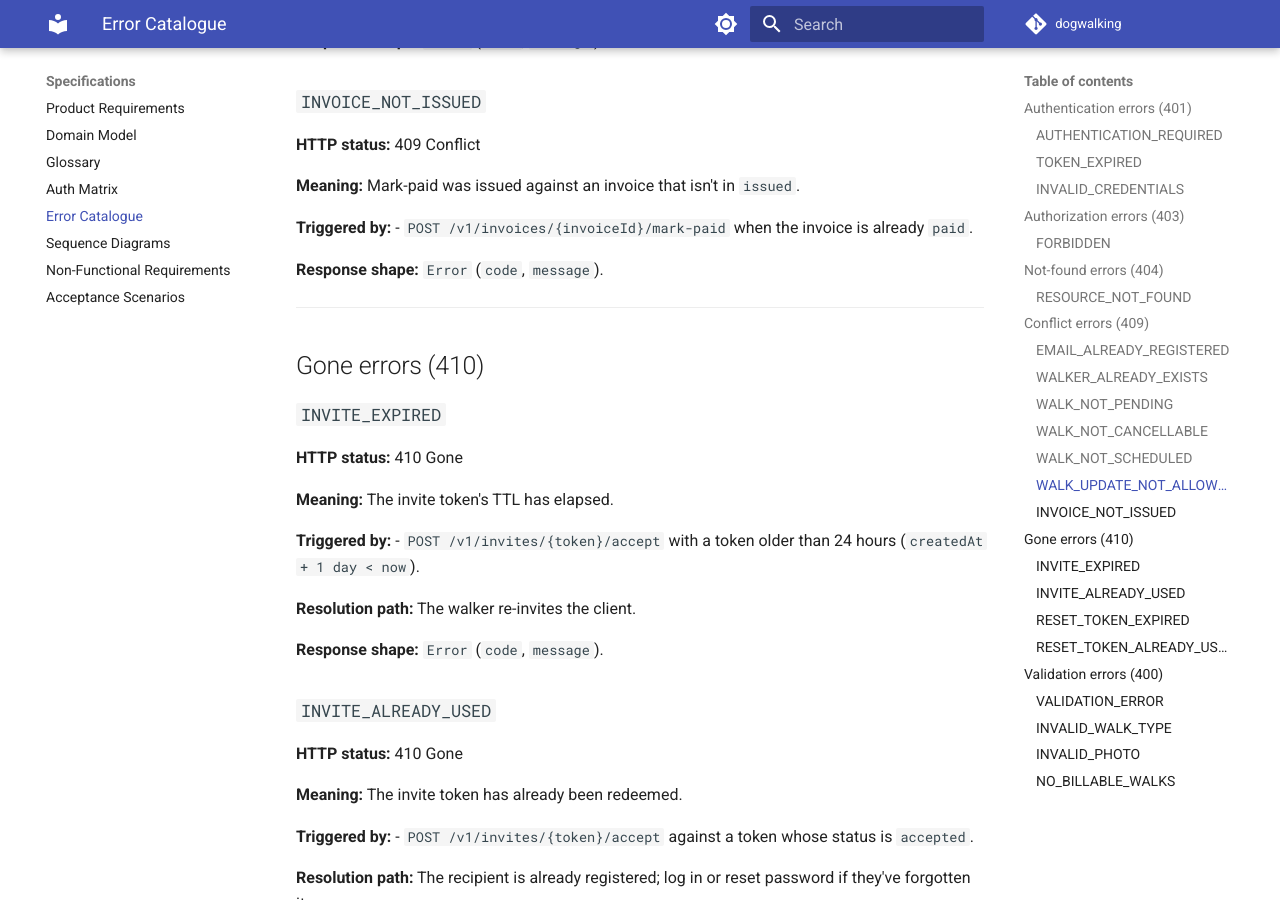
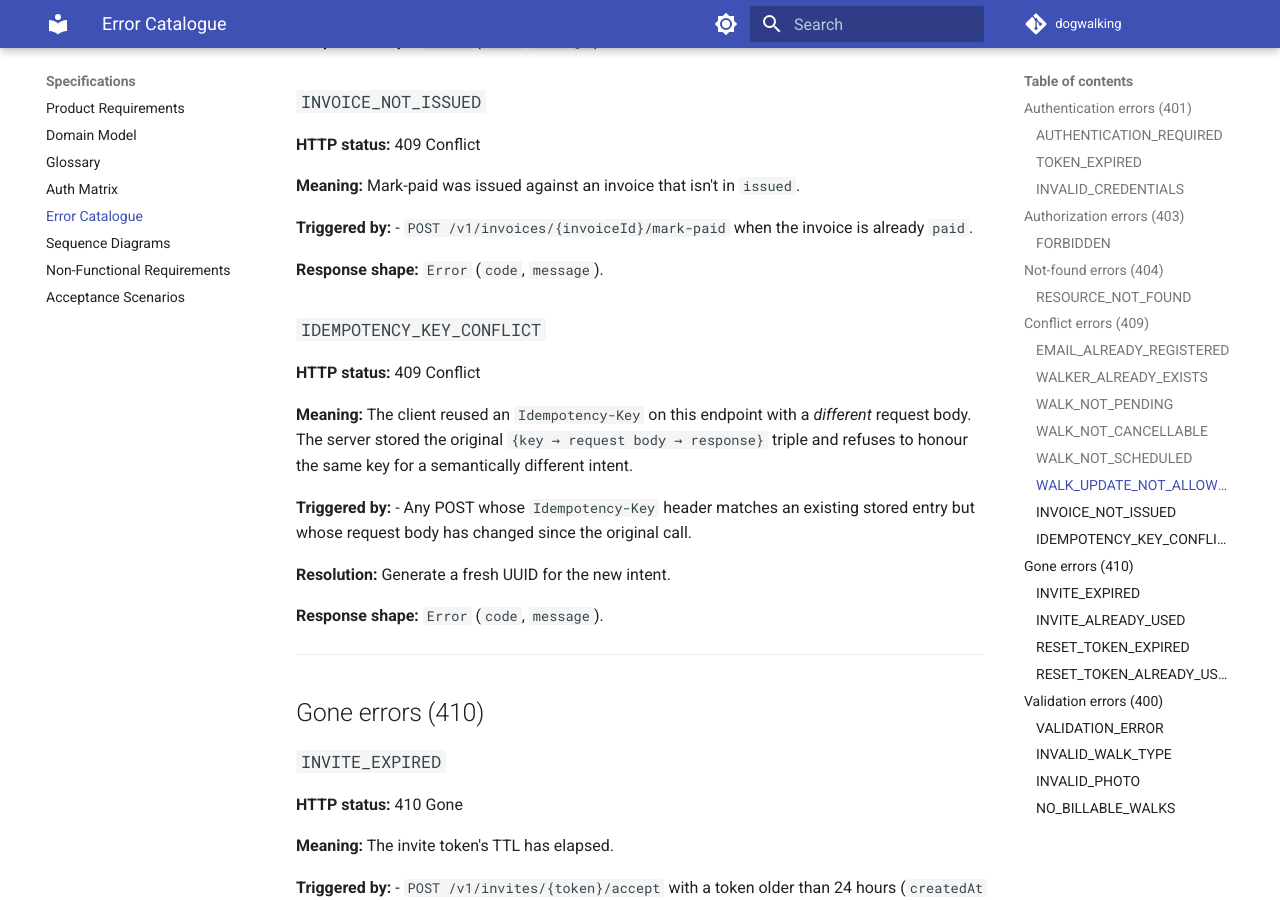
Before and after one commit to dataGriff/spec-dog-walking, an MkDocs documentation site: the page built from docs/specifications/error-catalogue.md, in a window 1280 px wide and 900 px high, scrolled down 3749 px. Built offline with MkDocs 1.6.1 and Material for MkDocs 9.7.7, drawn with Linux system fonts in a browser that asks for light colours.

Commit message:
feat: Idempotency-Key on every POST op (suite v1.0.9)
Every POST in the API now declares a required Idempotency-Key
header parameter (UUID per intent), declared once under
components.parameters.IdempotencyKey and `$ref`-ed from all 13
POST operations. The server replays the stored response on
retry; without this, mobile / agentic / chat clients produce
duplicates on lost responses.

Per Stripe / IETF draft-ietf-httpapi-idempotency-key-header and
SUITE-DESIGN §4.6. Scoped to POST only; PUT/PATCH/DELETE are
verb-idempotent and the header is optional on them.

- components.parameters.IdempotencyKey added (UUID, in: header,
  required: true).
- $ref added to all 13 POSTs: registerWalker, login,
  requestPasswordReset, confirmPasswordReset, acceptInvite,
  addClient, addDog, scheduleWalk, cancelWalk, completeWalk,
  postWalkUpdate, generateInvoice, markInvoicePaid.
- error-catalogue.md: new IDEMPOTENCY_KEY_CONFLICT (409) entry
  for the same-key-different-body case.
- phase-3 sidecar: re-signed error-catalogue.md sha + new
  IDEMPOTENCY-KEY-CONFLICT-ADDED decision.
- phase-6 sidecar: re-signed openapi.yaml sha + new
  IDEMPOTENCY-KEY-CONVENTION decision + new check appended to
  checks_passed list.

audit: 20/20 PASS.

Co-Authored-By: Claude Opus 4.7 <noreply@anthropic.com>

```diff
--- a/docs/specifications/error-catalogue.md
+++ b/docs/specifications/error-catalogue.md
@@ -193,6 +193,24 @@ doesn't accept updates.
 
 **Response shape:** `Error` (`code`, `message`).
 
+### `IDEMPOTENCY_KEY_CONFLICT`
+
+**HTTP status:** 409 Conflict
+
+**Meaning:** The client reused an `Idempotency-Key` on this
+endpoint with a *different* request body. The server stored the
+original `{key → request body → response}` triple and refuses to
+honour the same key for a semantically different intent.
+
+**Triggered by:**
+- Any POST whose `Idempotency-Key` header matches an existing
+  stored entry but whose request body has changed since the
+  original call.
+
+**Resolution:** Generate a fresh UUID for the new intent.
+
+**Response shape:** `Error` (`code`, `message`).
+
 ---
 
 ## Gone errors (410)
```
Also changed, not shown: docs/specifications/contracts/openapi.yaml (+38 -0 lines), 2 other files.
